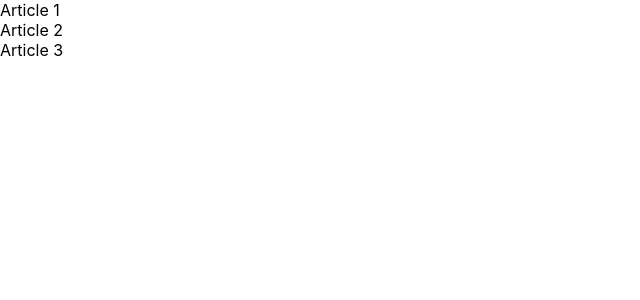
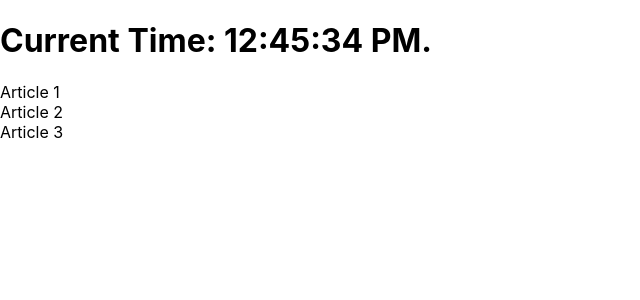
Before and after one commit to xuchaobei/react-redux-demo, a React (Create React App) app: page / in a window 1280 px wide. Shown: the top 300 px of the page, without its empty margins (0-640 px from the left). Built offline with nearby package versions, Linux system fonts and the light colour scheme.

Commit message:
feat: component-state

```diff
--- a/src/App.js
+++ b/src/App.js
@@ -1,4 +1,5 @@
 import ArticleList from './components/ArticleList';
+import Clock from './components/Clock';
 
 const articles = [
   { id: 1, title: 'Article 1' },
@@ -7,7 +8,13 @@
 ];
 
 function App() {
-  return <ArticleList articles={articles} />;
+  return (
+    <div>
+      <Clock />
+      <ArticleList articles={articles} />
+    </div>
+  )
+
 }
 
 export default App;
--- /dev/null
+++ b/src/components/Clock.js
@@ -0,0 +1,30 @@
+import React, { Component } from 'react';
+
+export default class Clock extends Component {
+  constructor(props) {
+    super(props);
+    this.state = { date: new Date() };
+  }
+
+  componentDidMount() {
+    this.timerID = setInterval(() => this.tick(), 1000);
+  }
+
+  componentWillUnmount() {
+    clearInterval(this.timerID);
+  }
+
+  tick() {
+    this.setState({
+      date: new Date(),
+    });
+  }
+
+  render() {
+    return (
+      <div>
+        <h1>Current Time: {this.state.date.toLocaleTimeString()}.</h1>
+      </div>
+    );
+  }
+}
```
